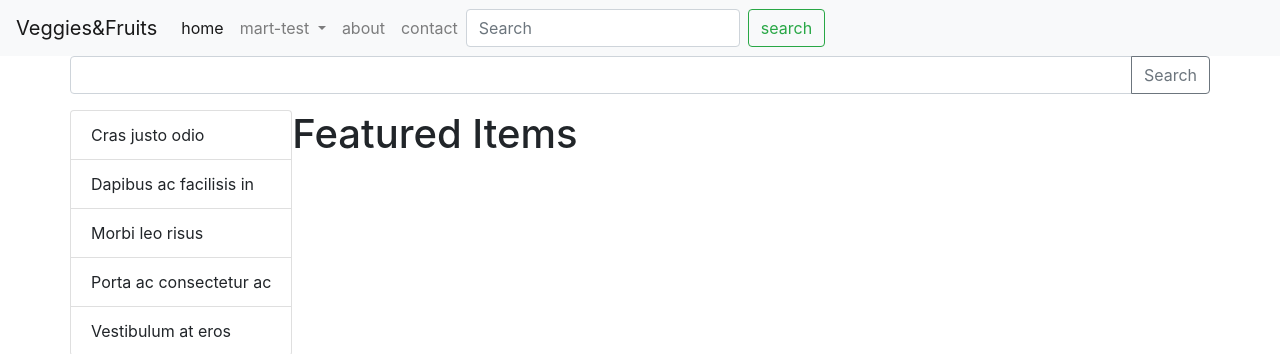
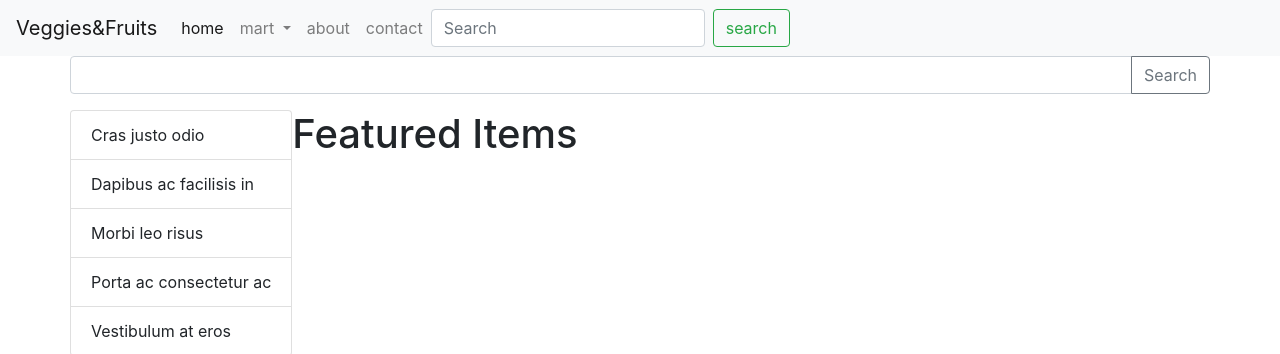
Before and after one commit to reeya-tamrakar/mart, a Python web app: template templates/index.html in a window 1280 px wide. Shown: the top 354 px of the page. Run offline with Jinja, Linux system fonts and the light colour scheme; the template is opened without the code that fills it, so the values that code supplies are empty.

Commit message:
I changed mart-test back to mart.

```diff
--- a/templates/index.html
+++ b/templates/index.html
@@ -21,7 +21,7 @@
 	      </li>
 	      <li class="nav-item dropdown">
 	        <a class="nav-link dropdown-toggle" href="#" data-toggle="dropdown">
-	          mart-test
+	          mart
 	        </a>
 	        <div class="dropdown-menu p-2">
 	       		<h5>Categories</h5>
```
